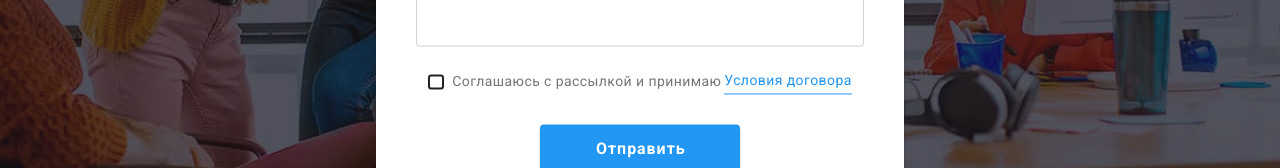
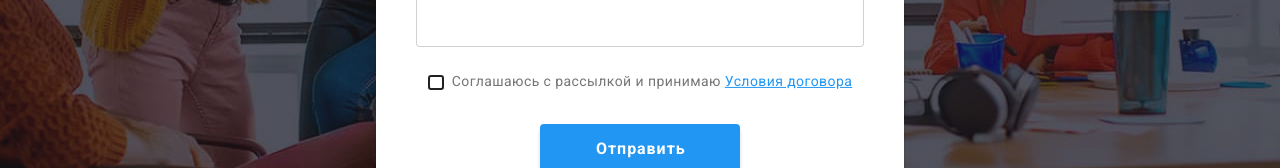
Before and after one commit to Marse11/goit-markup-hw-06, a plain HTML site: page index.html in a window 1280 px wide. Both pictures are taken after a click on the button "Заказать услугу". Shown: the part 478-646 px from the top of the page. Drawn offline with nearby package versions, Linux system fonts and the light colour scheme.

```diff
--- a/css/styles.css
+++ b/css/styles.css
@@ -801,8 +801,8 @@ ol {
   line-height: 1.71;
   letter-spacing: 0.03em;
   color: var(--accent-color);
-  border-bottom: 1px solid var(--accent-color);
-  margin-left: 3px;
+  margin-left: 4px;
+  text-decoration: underline;
 }
 
 .is-hidden {
--- a/index.html
+++ b/index.html
@@ -488,7 +488,7 @@
               <svg class="checkbox-icon" width="16" height="15">
                 <use href="./images/icons.svg#icon-check"></use></svg></span
             >Соглашаюсь с рассылкой и принимаю
-            <a class="modal-link link" href="">Условия договора</a></label
+            <a class="modal-link link" target="_blank" href="">Условия договора</a></label
           >
           <button type="submit" class="modal-button">Отправить</button>
         </form>
```
